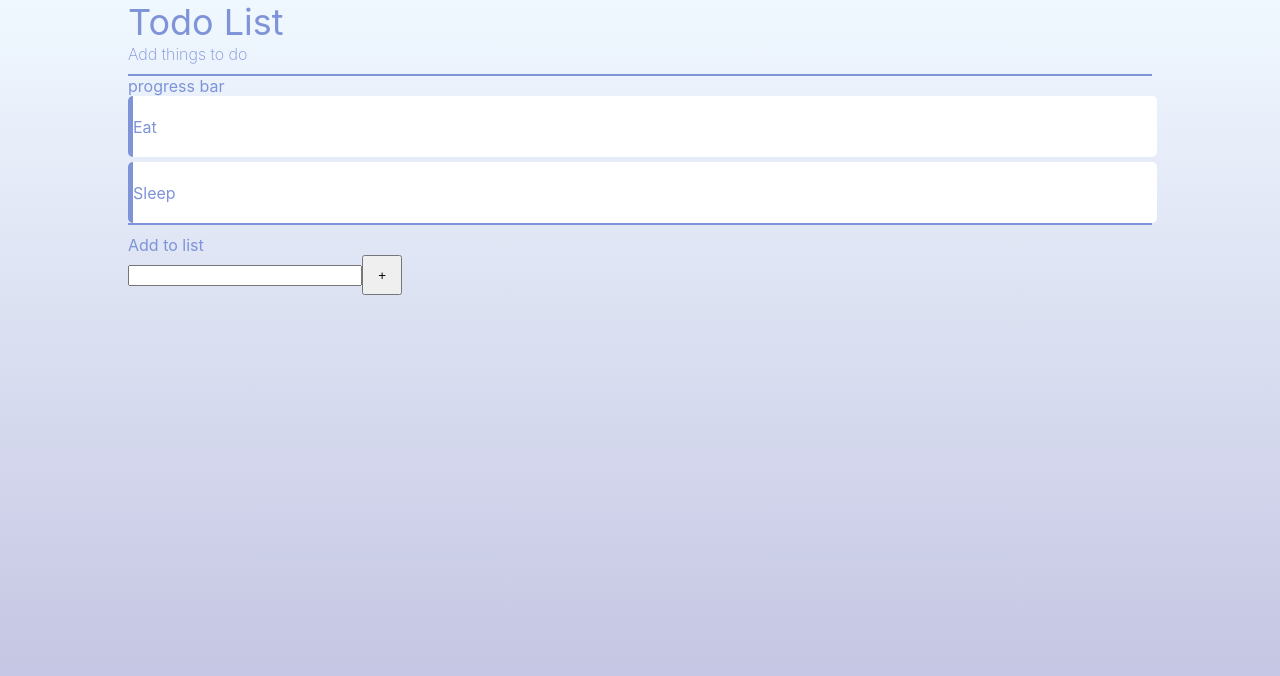
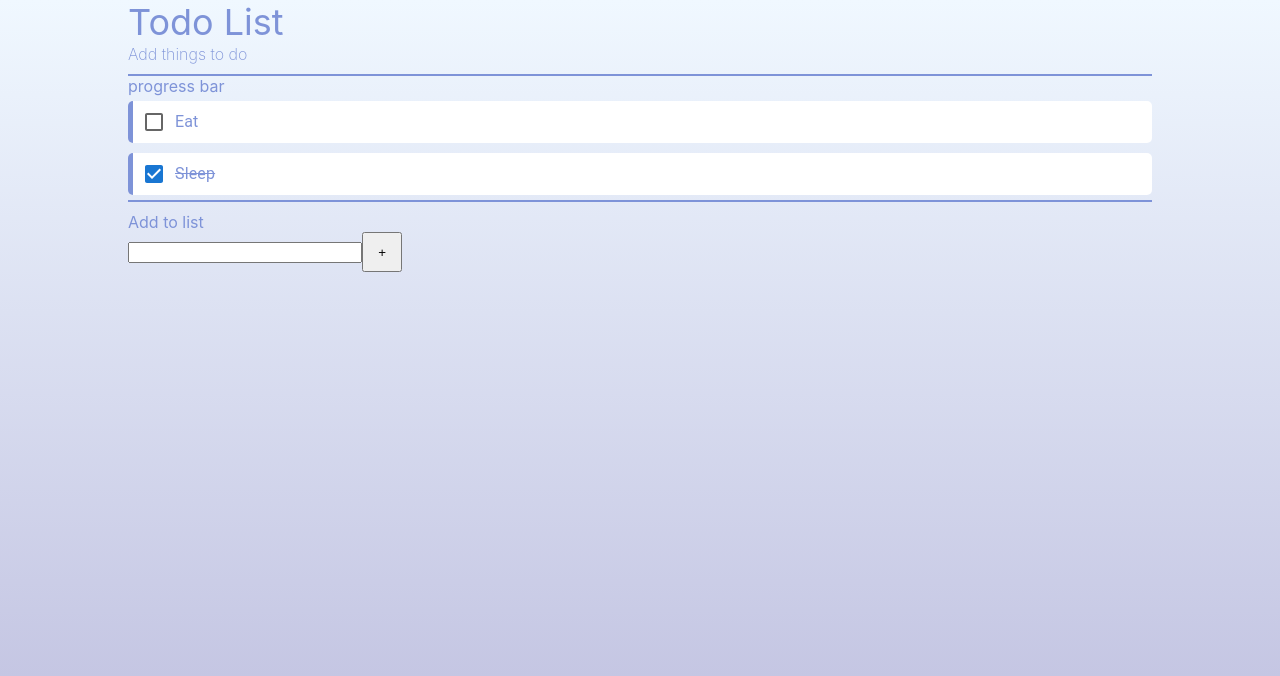
Before and after one commit to Kuan314/sat_todolist, a React (Create React App) app: page / in a window 1280 px wide. Shown: the top 676 px of the page. Built offline with nearby package versions, Linux system fonts and the light colour scheme.

Commit message:
add TodoList checkbox function

```diff
--- a/package.json
+++ b/package.json
@@ -3,6 +3,9 @@
   "version": "0.1.0",
   "private": true,
   "dependencies": {
+    "@emotion/react": "^11.10.6",
+    "@emotion/styled": "^11.10.6",
+    "@mui/material": "^5.12.0",
     "@testing-library/jest-dom": "^5.16.5",
     "@testing-library/react": "^13.4.0",
     "@testing-library/user-event": "^13.5.0",
--- a/src/App.css
+++ b/src/App.css
@@ -36,16 +36,16 @@ body {
 }
 
 .Tasks {
-  display: grid;
-  row-gap: 5px;
 }
 
 .Task {
-  width: 100%;
   background-color: white;
   border-radius: 5px;
   border-left: 5px #7e93d8 solid;
-  padding: 2% 0;
+}
+
+.TaskDone {
+  text-decoration: line-through;
 }
 
 .AddTodo {
--- a/src/components/TodoList.jsx
+++ b/src/components/TodoList.jsx
@@ -1,7 +1,12 @@
 import React from "react";
 import "../App.css";
+import { FormGroup, FormControlLabel, Checkbox } from "@mui/material";
 
 const TodoList = () => {
+
+  const handleChange = (index) => {
+  };
+
   const data = [
     {
       task: "Eat",
@@ -14,17 +19,20 @@ const TodoList = () => {
   ];
 
   return (
-    <div className="Tasks">
-      {data.map((value) => {
+    <FormGroup className="Tasks">
+      {data.map((value, index) => {
         return (
-          <>
-          <div className="Task">
-            {value.task}
-          </div>
-          </>
+          <FormControlLabel className={`Task ${value.status ? "TaskDone" : ""}`} label={value.task} sx={{ margin: "5px 0"  }}
+            control={
+              <Checkbox
+                checked={value.status}
+                onChange={handleChange(index)}
+              />
+            }
+          />
         )
       })}
-    </div>
+    </FormGroup>
   )
 }
 
```
Also changed, not shown: 1 other file (tests, documents, lock files or other folders).
